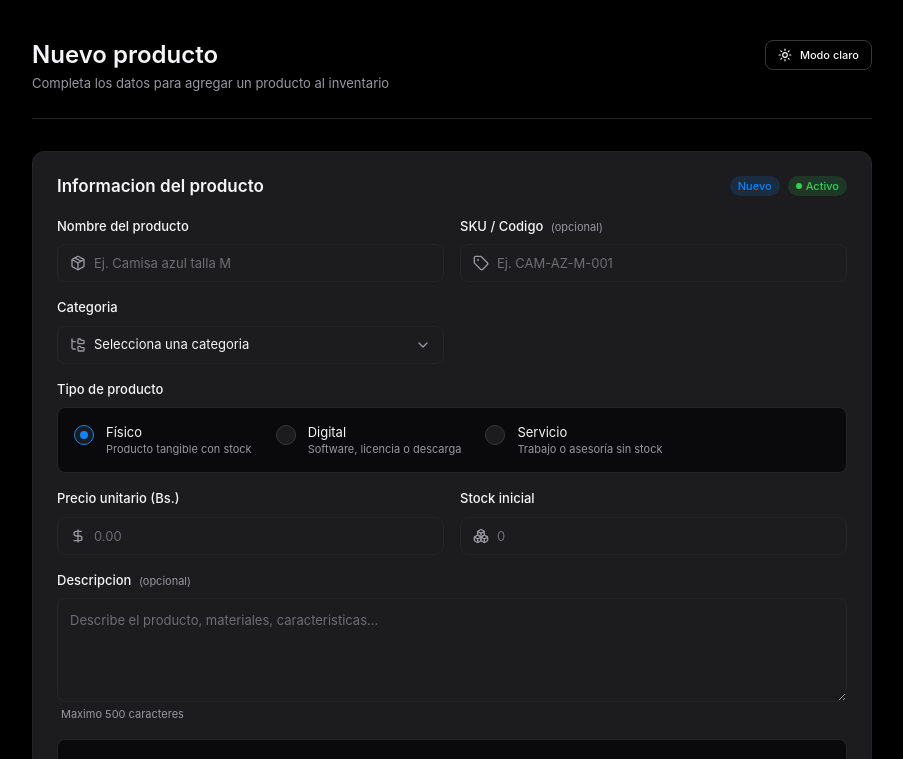
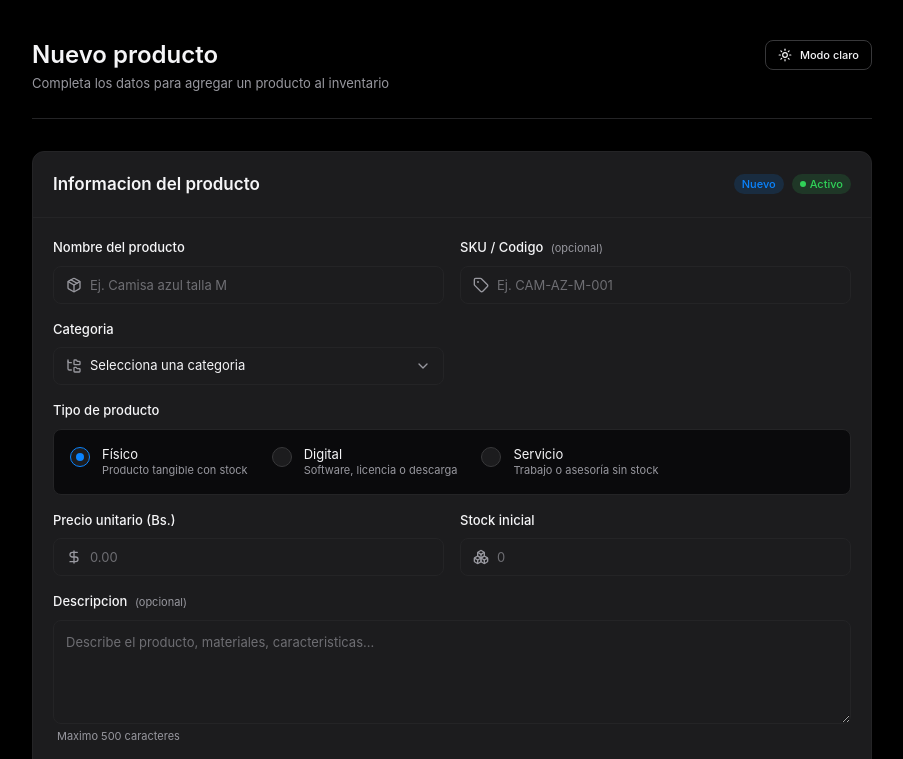
Before and after one commit to axeljimenezdeveloper/mi-saas-frontend, a React (Vite) app: page / in a window 1280 px wide. Shown: the top 759 px of the page, without its empty margins (188-1091 px from the left). Built offline with nearby package versions, Linux system fonts and the light colour scheme.

Commit message:
feat: add Card component and refactor product form to use it

```diff
--- a/src/components/common/data-display/Card/Card.module.css
+++ b/src/components/common/data-display/Card/Card.module.css
@@ -0,0 +1,83 @@
+/* src/components/common/data-display/Card/Card.module.css */
+
+.card {
+  /* Variables locales: el padding se propaga a header, body y footer
+     para mantener alineacion consistente. */
+  --card-px: var(--space-5);
+  --card-py: var(--space-5);
+
+  display: flex;
+  flex-direction: column;
+  border-radius: var(--radius-lg);
+  overflow: hidden;
+  transition:
+    background-color var(--duration-fast) var(--ease-out),
+    border-color var(--duration-fast) var(--ease-out),
+    box-shadow var(--duration-fast) var(--ease-out);
+}
+
+/* ============ Variants ============ */
+.default {
+  background-color: var(--color-surface);
+  border: 1px solid var(--color-border);
+}
+
+.outlined {
+  background-color: transparent;
+  border: 1px solid var(--color-border-strong);
+}
+
+.elevated {
+  background-color: var(--color-surface);
+  border: 1px solid transparent;
+  box-shadow: var(--shadow-md);
+}
+
+/* ============ Paddings ============ */
+.padding-none {
+  --card-px: 0px;
+  --card-py: 0px;
+}
+
+.padding-sm {
+  --card-px: var(--space-3);
+  --card-py: var(--space-3);
+}
+
+.padding-md {
+  --card-px: var(--space-5);
+  --card-py: var(--space-5);
+}
+
+.padding-lg {
+  --card-px: var(--space-6);
+  --card-py: var(--space-6);
+}
+
+/* ============ Modifiers ============ */
+.fullWidth {
+  width: 100%;
+}
+
+/* ============ Parts ============ */
+.header {
+  padding: var(--card-py) var(--card-px);
+  border-bottom: 1px solid var(--color-border);
+  font-size: var(--text-sm);
+  font-weight: var(--weight-semibold);
+  color: var(--color-text);
+}
+
+.body {
+  padding: var(--card-py) var(--card-px);
+  flex: 1;
+}
+
+.footer {
+  padding: var(--card-py) var(--card-px);
+  border-top: 1px solid var(--color-border);
+  display: flex;
+  justify-content: flex-end;
+  align-items: center;
+  gap: var(--space-3);
+}
--- a/src/components/common/data-display/Card/Card.tsx
+++ b/src/components/common/data-display/Card/Card.tsx
@@ -0,0 +1,46 @@
+import styles from './Card.module.css';
+
+export interface CardProps {
+  /** Contenido principal de la card. */
+  children: React.ReactNode;
+  /** Estilo visual de la card. */
+  variant?: 'default' | 'outlined' | 'elevated';
+  /** Padding interno de la card. */
+  padding?: 'none' | 'sm' | 'md' | 'lg';
+  /** Slot opcional en la parte superior (header). */
+  header?: React.ReactNode;
+  /** Slot opcional en la parte inferior (footer). */
+  footer?: React.ReactNode;
+  /** Si es true, la card ocupa el 100% del ancho. */
+  fullWidth?: boolean;
+  /** Clase adicional. */
+  className?: string;
+}
+
+export function Card({
+  children,
+  variant = 'default',
+  padding = 'md',
+  header,
+  footer,
+  fullWidth = false,
+  className,
+}: CardProps) {
+  const classes = [
+    styles.card,
+    styles[variant],
+    styles[`padding-${padding}`],
+    fullWidth && styles.fullWidth,
+    className,
+  ]
+    .filter(Boolean)
+    .join(' ');
+
+  return (
+    <div className={classes}>
+      {header && <div className={styles.header}>{header}</div>}
+      <div className={styles.body}>{children}</div>
+      {footer && <div className={styles.footer}>{footer}</div>}
+    </div>
+  );
+}
--- a/src/components/common/data-display/Card/index.ts
+++ b/src/components/common/data-display/Card/index.ts
@@ -0,0 +1,2 @@
+export { Card } from './Card';
+export type { CardProps } from './Card';
--- a/src/features/inventory/pages/NewProduct/NewProduct.module.css
+++ b/src/features/inventory/pages/NewProduct/NewProduct.module.css
@@ -6,17 +6,7 @@
   gap: var(--space-6);
 }
 
-.section {
-  background-color: var(--color-surface);
-  border: 1px solid var(--color-border);
-  border-radius: var(--radius-lg);
-  padding: var(--space-6);
-  display: flex;
-  flex-direction: column;
-  gap: var(--space-5);
-}
-
-.sectionHeader {
+.cardHeader {
   display: flex;
   justify-content: space-between;
   align-items: center;
--- a/src/features/inventory/pages/NewProduct/NewProduct.tsx
+++ b/src/features/inventory/pages/NewProduct/NewProduct.tsx
@@ -7,6 +7,7 @@ import { Checkbox } from '../../../../components/common/inputs/Checkbox';
 import { Radio } from '../../../../components/common/inputs/Radio';
 import { Switch } from '../../../../components/common/inputs/Switch';
 import { Badge } from '../../../../components/common/data-display/Badge';
+import { Card } from '../../../../components/common/data-display/Card';
 import { Button } from '../../../../components/common/actions/Button';
 import styles from './NewProduct.module.css';
 
@@ -115,9 +116,10 @@ export default function NewProduct() {
 
   return (
     <form className={styles.form} onSubmit={handleSubmit} noValidate>
-      <div className={styles.section}>
-        <div className={styles.sectionHeader}>
-          <h2 className={styles.sectionTitle}>Informacion del producto</h2>
+      <Card
+        header={
+          <div className={styles.cardHeader}>
+            <span className={styles.sectionTitle}>Informacion del producto</span>
             <div className={styles.sectionBadges}>
               <Badge variant="primary" size="sm">Nuevo</Badge>
               <Badge
@@ -129,7 +131,8 @@ export default function NewProduct() {
               </Badge>
             </div>
           </div>
-
+        }
+      >
         <div className={styles.grid}>
           <div className={styles.field}>
             <label className={styles.label} htmlFor="product-name">
@@ -268,7 +271,7 @@ export default function NewProduct() {
             </div>
           </div>
         </div>
-      </div>
+      </Card>
 
       <div className={styles.footer}>
         <Button
```
Also changed, not shown: 1 other file (tests, documents, lock files or other folders). Lines whose indentation alone changed are shown as unchanged.
